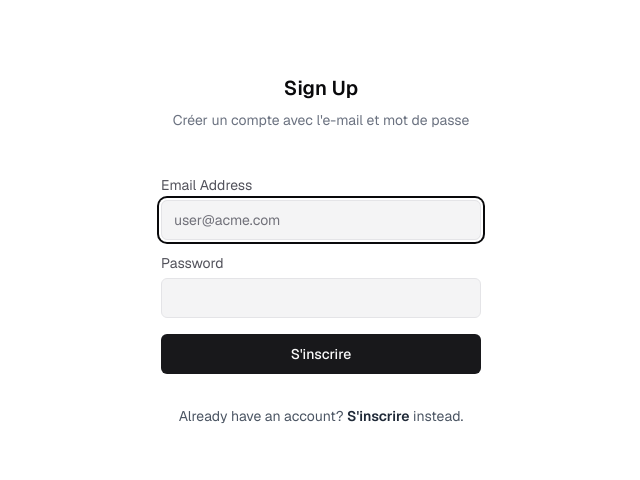
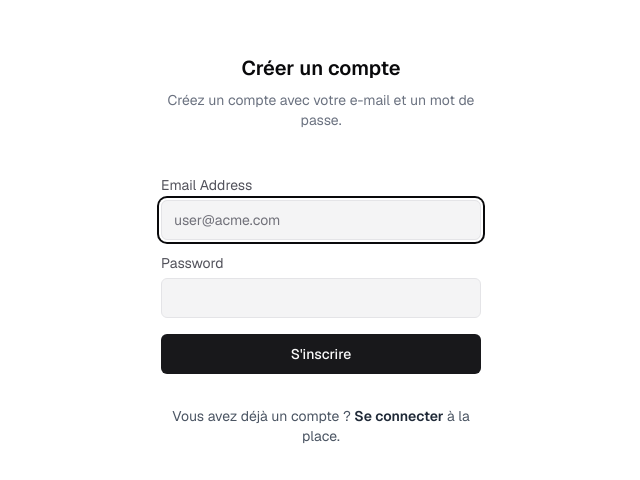
Before and after one commit to mAI-mAIPlatform/nextjs-ai-chatbot, a Next.js app: page /register in a window 1280 px wide. Shown: the part 150-630 px from the top of the page, without its empty margins (319-959 px from the left). Built offline with nearby package versions, Linux system fonts and the light colour scheme; no server answers; what bcrypt-ts would draw is missing.

Commit message:
Update page.tsx

```diff
--- a/app/(auth)/register/page.tsx
+++ b/app/(auth)/register/page.tsx
@@ -2,21 +2,23 @@
 
 import Link from 'next/link';
 import { useRouter } from 'next/navigation';
+// On retire useState pour l'email, car il n'est plus nécessaire
 import { useActionState, useEffect, useState } from 'react';
 
 import { AuthForm } from '@/components/auth-form';
 import { SubmitButton } from '@/components/submit-button';
+import { toast } from '@/components/toast';
+import { useSession } from 'next-auth/react';
 
 import { register, type RegisterActionState } from '../actions';
-import { toast } from '@/components/toast';
-import { useSession } from 'next-auth/react';
 
 export default function Page() {
   const router = useRouter();
 
-  const [email, setEmail] = useState('');
+  // On peut garder cet état pour le bouton, c'est une bonne pratique
   const [isSuccessful, setIsSuccessful] = useState(false);
 
+  // useActionState reste inchangé, il est bien utilisé ici
   const [state, formAction] = useActionState<RegisterActionState, FormData>(
     register,
     {
@@ -27,49 +29,53 @@ export default function Page() {
   const { update: updateSession } = useSession();
 
   useEffect(() => {
+    // La logique dans useEffect est correcte et gère bien les effets de bord
     if (state.status === 'user_exists') {
-      toast({ type: 'error', description: 'Il y a un compte existant' });
+      toast({ type: 'error', description: 'Un compte avec cet email existe déjà.' });
     } else if (state.status === 'failed') {
-      toast({ type: 'error', description: 'Erreur' });
+      toast({ type: 'error', description: 'Une erreur est survenue.' });
     } else if (state.status === 'invalid_data') {
       toast({
         type: 'error',
-        description: 'Erreur',
+        description: 'Les données fournies sont invalides.',
       });
     } else if (state.status === 'success') {
-      toast({ type: 'success', description: 'Compte crée' });
-
+      toast({ type: 'success', description: 'Votre compte a été créé avec succès !' });
       setIsSuccessful(true);
+      // Mettre à jour la session et rafraîchir la page pour refléter le nouvel état de connexion
       updateSession();
       router.refresh();
     }
-  }, [state]);
+  }, [state, router, updateSession]); // Ajout de router et updateSession au tableau de dépendances
 
-  const handleSubmit = (formData: FormData) => {
-    setEmail(formData.get('email') as string);
-    formAction(formData);
-  };
+  // La fonction handleSubmit est supprimée.
 
   return (
     <div className="flex h-dvh w-screen items-start pt-12 md:pt-0 md:items-center justify-center bg-background">
       <div className="w-full max-w-md overflow-hidden rounded-2xl gap-12 flex flex-col">
         <div className="flex flex-col items-center justify-center gap-2 px-4 text-center sm:px-16">
-          <h3 className="text-xl font-semibold dark:text-zinc-50">Sign Up</h3>
+          <h3 className="text-xl font-semibold dark:text-zinc-50">Créer un compte</h3>
           <p className="text-sm text-gray-500 dark:text-zinc-400">
-            Créer un compte avec l'e-mail et mot de passe
+            Créez un compte avec votre e-mail et un mot de passe.
           </p>
         </div>
-        <AuthForm action={handleSubmit} defaultEmail={email}>
+        {/*
+          ICI LA CORRECTION PRINCIPALE :
+          On passe 'formAction' directement à notre composant de formulaire.
+          On retire également defaultEmail qui n'est plus nécessaire.
+        */}
+        <AuthForm action={formAction}>
           <SubmitButton isSuccessful={isSuccessful}>S'inscrire</SubmitButton>
           <p className="text-center text-sm text-gray-600 mt-4 dark:text-zinc-400">
-            {'Already have an account? '}
+            {'Vous avez déjà un compte ? '}
             <Link
               href="/login"
               className="font-semibold text-gray-800 hover:underline dark:text-zinc-200"
             >
-              S'inscrire
+              {/* Correction de texte : on devrait proposer de se connecter, pas de s'inscrire à nouveau */}
+              Se connecter
             </Link>
-            {' instead.'}
+            {' à la place.'}
           </p>
         </AuthForm>
       </div>
```
